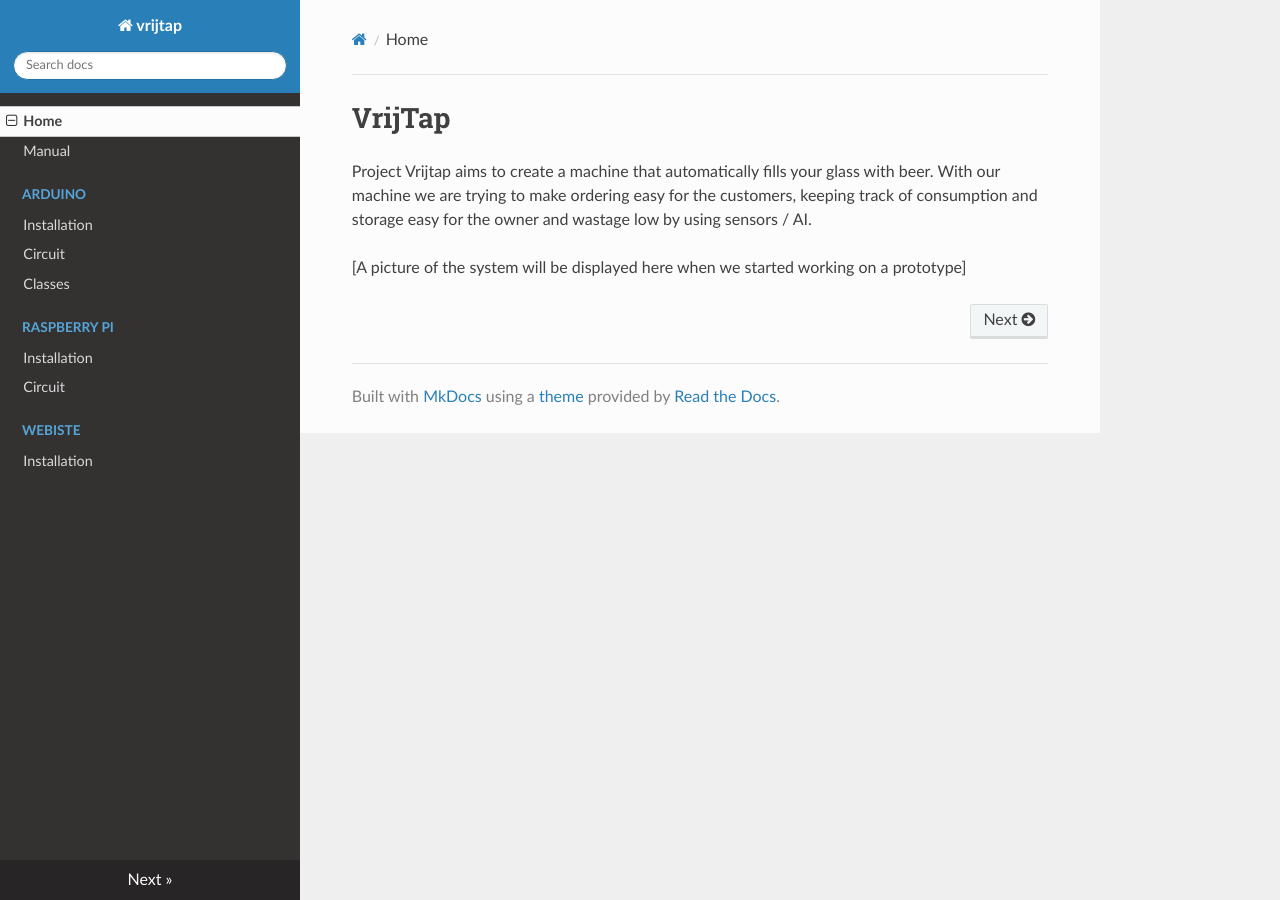
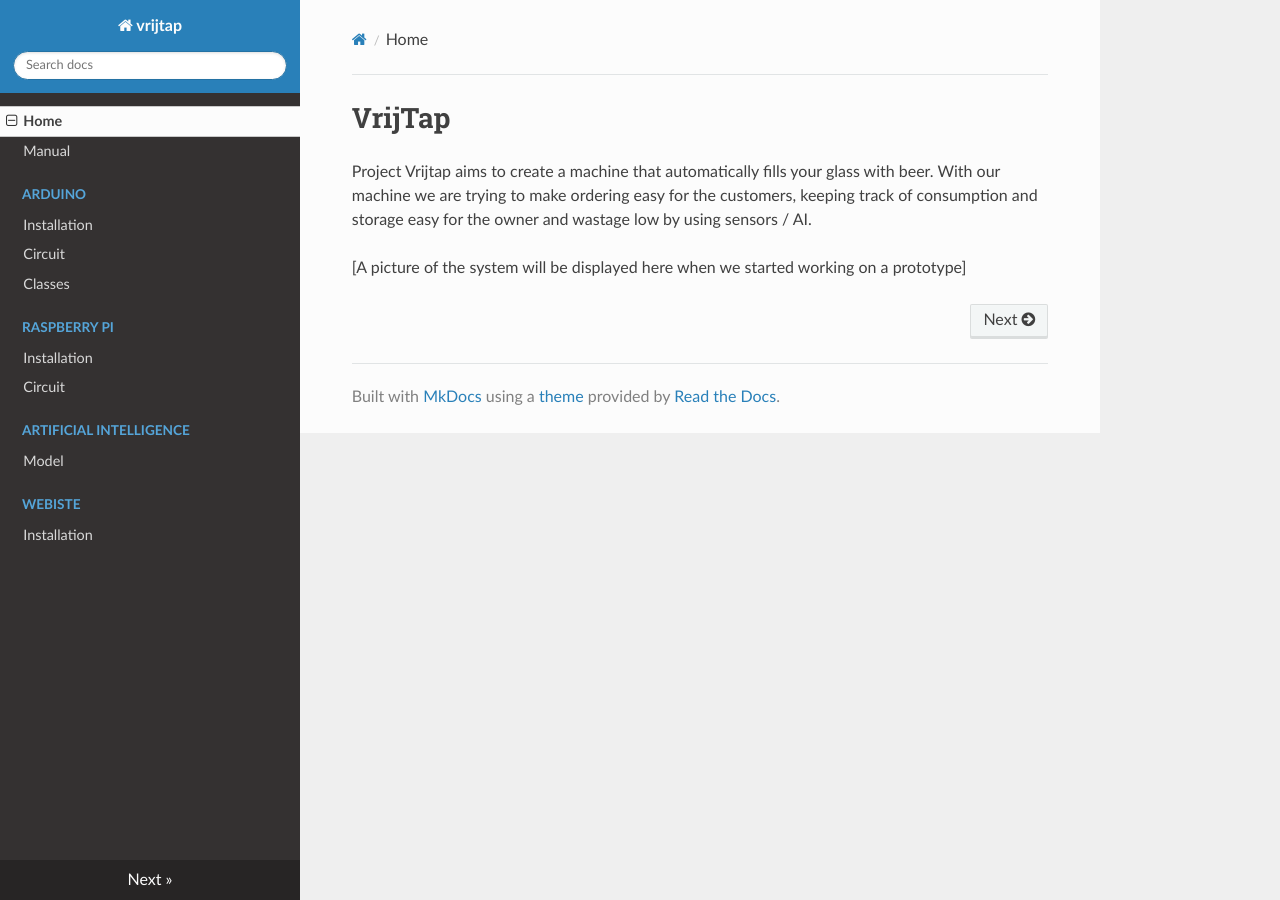
Before and after one commit to vrijtap/documentation, an MkDocs documentation site: the page built from docs/index.md, in a window 1280 px wide. Built offline with MkDocs 1.6.1, drawn with Linux system fonts in a browser that asks for light colours; nearby versions of some CDN libraries; a script that is not in the unit is left out.

Commit message:
Added Artificial Intelligence to the Nav Bar

```diff
--- a/mkdocs.yml
+++ b/mkdocs.yml
@@ -10,6 +10,8 @@ nav:
 - 'Raspberry Pi':
   - 'Installation': 'raspberry-pi/installation.md'
   - 'Circuit': 'raspberry-pi/circuit.md'
+- 'Artificial Intelligence':
+  - 'Model': 'artificial-intelligence/model.md'
 - 'Webiste':
   - 'Installation': 'website/installation.md'
 
```
